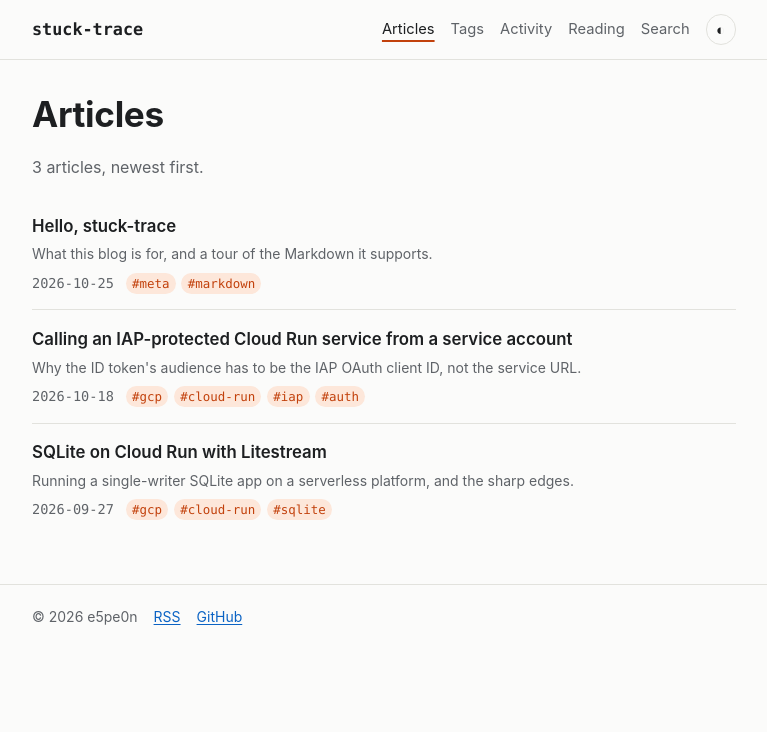
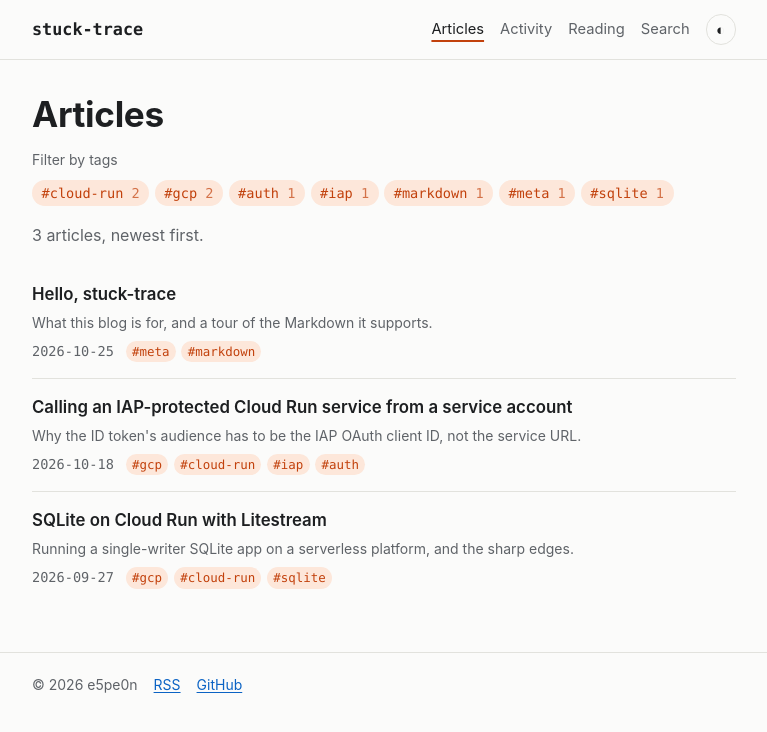
Before and after one commit to e5pe0n/e5pe0n.github.io, an Astro site in the folder site/: page /stuck-trace/articles in a window 1280 px wide. Shown: the whole page, without its empty margins (256-1023 px from the left). Built offline with nearby package versions, Linux system fonts and the light colour scheme; Astro itself is replaced by a stand-in of ours; some packages are replaced by stand-ins of ours.

Commit message:
Filter articles by tags on the article list
Tags leave the header menu, and the tag pages go. The article list now
shows every tag with its count; selecting tags shows only the articles
that have all of them, kept in ?tags= so a filtered list can be linked
to. Tag chips elsewhere link to the list filtered to that tag.

Co-Authored-By: Claude Opus 5.5 <noreply@anthropic.com>

```diff
--- a/site/src/components/ArticleList.astro
+++ b/site/src/components/ArticleList.astro
@@ -16,7 +16,7 @@ const { articles } = Astro.props;
   ) : (
     <ul class="entries">
       {articles.map((article) => (
-        <li>
+        <li data-tags={JSON.stringify(article.data.tags)}>
           <a class="entry-title" href={url(`articles/${article.id}`)}>
             {article.data.title}
           </a>
--- a/site/src/components/Tags.astro
+++ b/site/src/components/Tags.astro
@@ -1,5 +1,5 @@
 ---
-import { url } from '../lib/site';
+import { tagUrl } from '../lib/site';
 
 interface Props {
   tags: string[];
@@ -15,7 +15,7 @@ const { tags, filter = false } = Astro.props;
     <ul class="tags">
       {tags.map((tag) => (
         <li>
-          <a class="tag" href={url(`tags/${encodeURIComponent(tag)}`)} data-pagefind-filter={filter ? `tag:${tag}` : undefined}>
+          <a class="tag" href={tagUrl(tag)} data-pagefind-filter={filter ? `tag:${tag}` : undefined}>
             #{tag}
           </a>
         </li>
--- a/site/src/layouts/Base.astro
+++ b/site/src/layouts/Base.astro
@@ -14,7 +14,6 @@ const fullTitle = title ? `${title} · ${SITE_TITLE}` : SITE_TITLE;
 const path = Astro.url.pathname;
 const nav = [
   { href: url('articles'), label: 'Articles' },
-  { href: url('tags'), label: 'Tags' },
   { href: url('activity'), label: 'Activity' },
   { href: url('reading'), label: 'Reading' },
   { href: url('search'), label: 'Search' },
--- a/site/src/lib/site.ts
+++ b/site/src/lib/site.ts
@@ -17,6 +17,11 @@ export function url(path = ''): string {
 export async function getArticles(): Promise<Article[]> {
   const articles = await getCollection('articles', ({ data }) => import.meta.env.DEV || !data.draft);
   return articles.sort((a, b) => b.data.date.getTime() - a.data.date.getTime());
+}
+
+/** The articles index, filtered to `tag`. */
+export function tagUrl(tag: string): string {
+  return url(`articles?${new URLSearchParams({ tags: tag })}`);
 }
 
 /** Tags with how many articles use them, most used first. */
--- a/site/src/pages/articles/index.astro
+++ b/site/src/pages/articles/index.astro
@@ -1,13 +1,138 @@
 ---
 import ArticleList from '../../components/ArticleList.astro';
 import Base from '../../layouts/Base.astro';
-import { getArticles } from '../../lib/site';
+import { getArticles, tagCounts, tagUrl } from '../../lib/site';
 
 const articles = await getArticles();
+const tags = tagCounts(articles);
 ---
 
 <Base title="Articles">
   <h1>Articles</h1>
-  <p class="muted">{articles.length} articles, newest first.</p>
+
+  {
+    tags.length > 0 && (
+      <section class="tag-filter" aria-labelledby="tag-filter-label">
+        <div class="filter-head">
+          <span id="tag-filter-label" class="muted small">Filter by tags</span>
+          <button type="button" id="clear-tags" class="link-button small" hidden>
+            Clear
+          </button>
+        </div>
+        <ul class="tags">
+          {tags.map(([tag, count]) => (
+            <li>
+              <a class="tag" href={tagUrl(tag)} data-tag={tag} aria-pressed="false" role="button">
+                #{tag} <span class="count">{count}</span>
+              </a>
+            </li>
+          ))}
+        </ul>
+      </section>
+    )
+  }
+
+  <p class="muted" id="article-count" aria-live="polite">{articles.length} articles, newest first.</p>
   <ArticleList articles={articles} />
+  <p class="empty-state" id="no-match" hidden>No articles have all of the selected tags.</p>
 </Base>
+
+<script>
+  // Shows only the articles that have every selected tag. The selection lives in
+  // ?tags=a,b so a filtered list can be linked to (tag links elsewhere point here).
+  const buttons = [...document.querySelectorAll<HTMLAnchorElement>('.tag-filter [data-tag]')];
+  const items = [...document.querySelectorAll<HTMLLIElement>('.entries > li[data-tags]')];
+  const count = document.getElementById('article-count')!;
+  const clear = document.getElementById('clear-tags');
+  const noMatch = document.getElementById('no-match')!;
+
+  const selected = new Set(
+    (new URLSearchParams(location.search).get('tags') ?? '').split(',').filter(Boolean),
+  );
+
+  function apply() {
+    buttons.forEach((b) => b.setAttribute('aria-pressed', String(selected.has(b.dataset.tag!))));
+    let shown = 0;
+    for (const item of items) {
+      const tags: string[] = JSON.parse(item.dataset.tags!);
+      const match = [...selected].every((t) => tags.includes(t));
+      item.hidden = !match;
+      if (match) shown++;
+    }
+    count.textContent =
+      selected.size === 0
+        ? `${items.length} articles, newest first.`
+        : `${shown} of ${items.length} articles tagged ${[...selected].map((t) => `#${t}`).join(' + ')}.`;
+    noMatch.hidden = shown > 0 || items.length === 0;
+    if (clear) clear.hidden = selected.size === 0;
+
+    const url = new URL(location.href);
+    if (selected.size) url.searchParams.set('tags', [...selected].join(','));
+    else url.searchParams.delete('tags');
+    history.replaceState(null, '', url);
+  }
+
+  buttons.forEach((b) =>
+    b.addEventListener('click', (e) => {
+      e.preventDefault();
+      const tag = b.dataset.tag!;
+      if (selected.has(tag)) selected.delete(tag);
+      else selected.add(tag);
+      apply();
+    }),
+  );
+  clear?.addEventListener('click', () => {
+    selected.clear();
+    apply();
+  });
+
+  // Tag chips inside the list filter in place too, instead of reloading.
+  document.querySelectorAll<HTMLAnchorElement>('.entries a.tag').forEach((a) =>
+    a.addEventListener('click', (e) => {
+      const tag = new URL(a.href).searchParams.get('tags');
+      if (!tag) return;
+      e.preventDefault();
+      selected.add(tag);
+      apply();
+      scrollTo({ top: 0, behavior: 'smooth' });
+    }),
+  );
+
+  apply();
+</script>
+
+<style>
+  .tag-filter {
+    margin: 0.5rem 0 1rem;
+  }
+
+  .filter-head {
+    display: flex;
+    align-items: baseline;
+    gap: 0.75rem;
+    margin-bottom: 0.4rem;
+  }
+
+  .link-button {
+    background: none;
+    border: 0;
+    padding: 0;
+    color: var(--link);
+    cursor: pointer;
+    font: inherit;
+  }
+
+  .tag-filter .tag {
+    font-size: 0.85rem;
+    padding: 0.1em 0.7em;
+  }
+
+  .tag-filter .tag[aria-pressed='true'] {
+    background: var(--accent);
+    color: var(--bg);
+  }
+
+  .count {
+    opacity: 0.7;
+  }
+</style>
--- a/site/src/pages/index.astro
+++ b/site/src/pages/index.astro
@@ -1,7 +1,7 @@
 ---
 import ArticleList from '../components/ArticleList.astro';
 import Base from '../layouts/Base.astro';
-import { getArticles, tagCounts, url } from '../lib/site';
+import { getArticles, tagCounts, tagUrl, url } from '../lib/site';
 
 const articles = await getArticles();
 const latest = articles.slice(0, 5);
@@ -21,7 +21,7 @@ const tags = tagCounts(articles).slice(0, 12);
       <li><a href={url('rss.xml')}>RSS</a></li>
     </ul>
     <ul class="tags">
-      {tags.map(([tag]) => <li><a class="tag" href={url(`tags/${encodeURIComponent(tag)}`)}>#{tag}</a></li>)}
+      {tags.map(([tag]) => <li><a class="tag" href={tagUrl(tag)}>#{tag}</a></li>)}
     </ul>
   </section>
 
```
Also changed, not shown: site/src/content/articles/hello-stuck-trace.md (+1 -1 lines), site/src/pages/tags/[tag].astro (deleted, +0 -27 lines), site/src/pages/tags/index.astro (deleted, +0 -44 lines), README.md.
